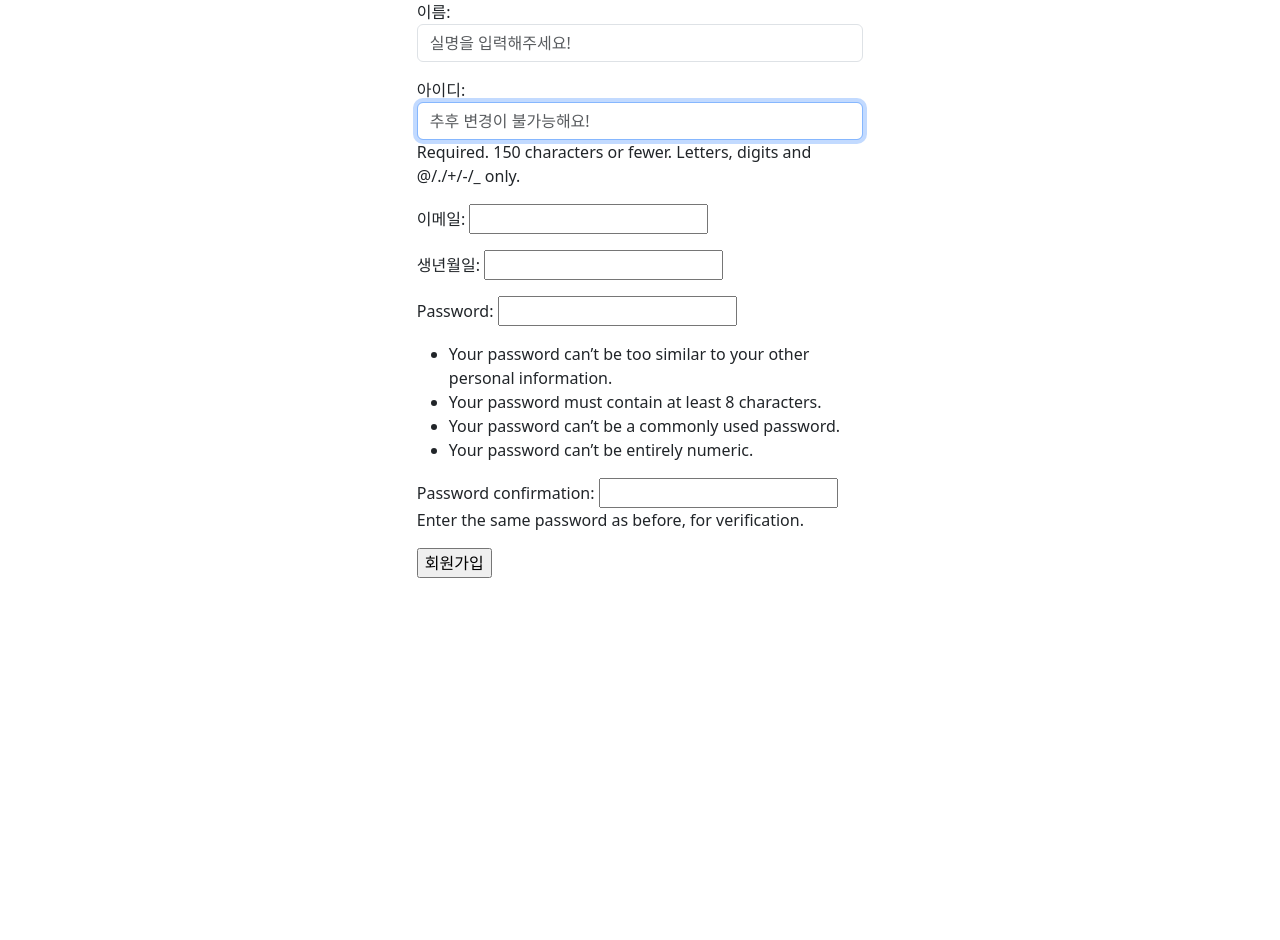
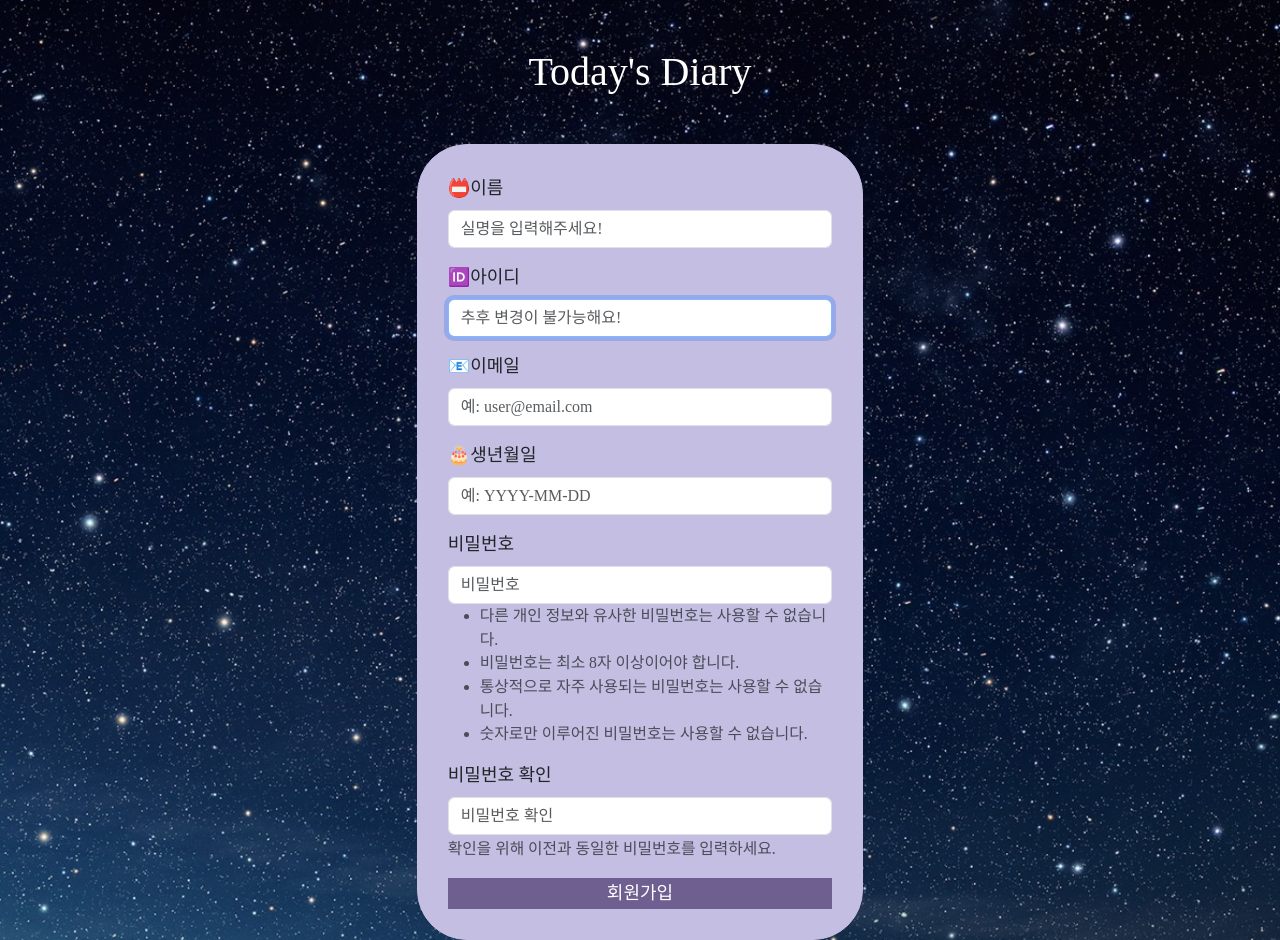
Before and after one commit to kklee0930/Today_Diary, a Django app: page /accounts/signup/ in a window 1280 px wide. Before the commit the page ends 578 px from the top, so only its background shows below. Run offline with Django 3.2, Linux system fonts and the light colour scheme; some libraries are stand-ins or nearby versions; some web fonts are replaced.

Commit message:
F: 회원가입 폼 수정, 로그인 폼 생성 / B: 로그인 view 작성

```diff
--- a/accounts/forms.py
+++ b/accounts/forms.py
@@ -10,7 +10,14 @@ class CustomUserCreationForm(UserCreationForm):
             "username",
             "email",
             "birthdate",
+            'password1',
+            'password2',
         )
+        help_texts = {
+            'username': None,
+            'password1': None,
+            'password2': None,
+        }
         widgets = {
             "name": forms.TextInput(
                 attrs={
@@ -24,12 +31,25 @@ class CustomUserCreationForm(UserCreationForm):
                     'placeholder': '추후 변경이 불가능해요!'
                 }
             ),
+            "email": forms.TextInput(
+                attrs={
+                    'class': 'form-control',
+                    'placeholder': '예: user@email.com'
+                }
+            ),
+            "birthdate": forms.TextInput(
+                attrs={
+                    'class': 'form-control',
+                    'placeholder': '예: YYYY-MM-DD'
+                }
+            ),
+
         }
         labels = {
-            "name": "이름",
-            "username": "아이디",
-            "email": "이메일",
-            "birthdate": "생년월일",
+            "name": "📛이름",
+            "username": "🆔아이디",
+            "email": "📧이메일",
+            "birthdate": "🎂생년월일",
             "password1": "비밀번호",
             "password2": "비밀번호확인",
         }
--- a/accounts/templates/accounts/signup.html
+++ b/accounts/templates/accounts/signup.html
@@ -1,4 +1,5 @@
 {% load static %}
+{% load django_bootstrap5 %}
 <!DOCTYPE html>
 <html lang="en">
 
@@ -7,16 +8,27 @@
     <meta http-equiv="X-UA-Compatible" content="IE=edge">
     <meta name="viewport" content="width=device-width, initial-scale=1.0">
     <title>오늘의 일기</title>
+    <link rel="icon" href="{% static 'image/favicon.png' %}">
     <link href="https://cdn.jsdelivr.net/npm/bootstrap@5.3.0-alpha1/dist/css/bootstrap.min.css" rel="stylesheet" integrity="sha384-GLhlTQ8iRABdZLl6O3oVMWSktQOp6b7In1Zl3/Jr59b6EGGoI1aFkw7cmDA6j6gD" crossorigin="anonymous">
-    {% comment %} <link rel="stylesheet" href="{% static 'css/base.css' %}"> {% endcomment %}
+    <link rel="stylesheet" href="{% static 'css/signup.css' %}">
   </head>
 
   <body>
-    <div class="container">
-      <form action="{% url 'accounts:signup' %}" method="POST" style="width:40%; margin:0 auto">
+    <div class="container m-auto">
+      <h1 class="form-title text-center my-5">Today's Diary</h1>
+      <form class="signup-form m-auto" action="{% url 'accounts:signup' %}" method="POST" style="width:40%; padding:30px">
         {% csrf_token %}
-        {{ form.as_p }}
-        <input type="submit" value="회원가입">
+        {% comment %} {% for field in form %}
+          {{ field.errors }}
+          <div class="form-group">
+            <label for="{{ field.html_name }}">{{ field.label }}</label>
+            {{ field }}
+          </div>
+        {% endfor %} {% endcomment %}
+        {% bootstrap_form form %}
+        <div class="text-center">
+          <input class="signup-btn text-center" type="submit" value="회원가입">
+        </div>
       </form>
     </div>
 
--- a/accounts/views.py
+++ b/accounts/views.py
@@ -1,6 +1,7 @@
 from django.shortcuts import render, redirect
 from .forms import CustomUserCreationForm
 from django.contrib.auth import login as auth_login
+from django.contrib.auth.forms import AuthenticationForm
 # Create your views here.
 
 def signup(request):
@@ -13,13 +14,22 @@ def signup(request):
 
     else:
         form = CustomUserCreationForm()
+
     context = {
         'form': form,
     }
     return render(request, 'accounts/signup.html', context)
 
 def login(request):
+    if request.method == 'POST':
+        form = AuthenticationForm(request, data=request.POST)
+        if form.is_valid():
+            auth_login(request, form.get_user())
+            return redirect('articles:index')
+    else:
+        form = AuthenticationForm()
+
     context = {
-
+        'form': form,
     }
-    return render(request, 'articles/login.html', context)
+    return render(request, 'accounts/login.html', context)
--- a/config/settings.py
+++ b/config/settings.py
@@ -40,6 +40,7 @@ INSTALLED_APPS = [
 
     # EXTERNAL APPS
     'django_extensions',
+    'django_bootstrap5',
 
     'django.contrib.admin',
     'django.contrib.auth',
@@ -113,9 +114,9 @@ AUTH_PASSWORD_VALIDATORS = [
 # Internationalization
 # https://docs.djangoproject.com/en/3.2/topics/i18n/
 
-LANGUAGE_CODE = 'en-us'
+LANGUAGE_CODE = 'ko-KR'
 
-TIME_ZONE = 'UTC'
+TIME_ZONE = 'Asia/Seoul'
 
 USE_I18N = True
 
--- a/requirements.txt
+++ b/requirements.txt
@@ -1,5 +1,6 @@
 asgiref==3.6.0
 Django==3.2.13
+django-bootstrap5==22.2
 django-dotenv==1.4.2
 django-extensions==3.2.1
 python-dotenv==0.21.0
--- /dev/null
+++ b/static/css/signup.css
@@ -0,0 +1,42 @@
+@font-face{
+    font-family: 'meesang';
+    src: url('/static/fonts/SDMiSaeng.ttf');
+    font-weight: normal;
+    font-size: x-large;
+}
+@font-face {
+    font-family: 'Cafe24Ssurround';
+    src: url('https://cdn.jsdelivr.net/gh/projectnoonnu/noonfonts_2105_2@1.0/Cafe24Ssurround.woff') format('woff');
+    font-weight: normal;
+    font-style: normal;
+}
+@font-face {
+    font-family: 'Cafe24Oneprettynight';
+    src: url('https://cdn.jsdelivr.net/gh/projectnoonnu/noonfonts_twelve@1.1/Cafe24Oneprettynight.woff') format('woff');
+    font-weight: normal;
+    font-style: normal;
+}
+body {
+    background: url('/static/image/background_img.jpg');
+    background-size: cover;
+    font-family: 'Cafe24Oneprettynight';
+    height: 100%;
+}
+.form-title {
+    color: #ffffff;
+    font-family: 'Cafe24Oneprettynight';
+}
+.signup-form {
+    height: 100%;
+    border: 1px solid #c4bee2;
+    border-radius: 50px;
+    background-color: #c4bee2;
+    font-family: 'Cafe24Oneprettynight';
+    font-size: large;
+}
+.signup-btn {
+    background-color: #6f5f90;
+    border: 1px solid #6f5f90;
+    color: #ffffff;
+    width: 100%;
+}
```
Also changed, not shown: accounts/templates/accounts/login.html (+16 -5 lines), static/css/base.css (+21 -0 lines), static/css/login.css (added, +45 -0 lines), static/image/favicon.png (added), 1 other file.
